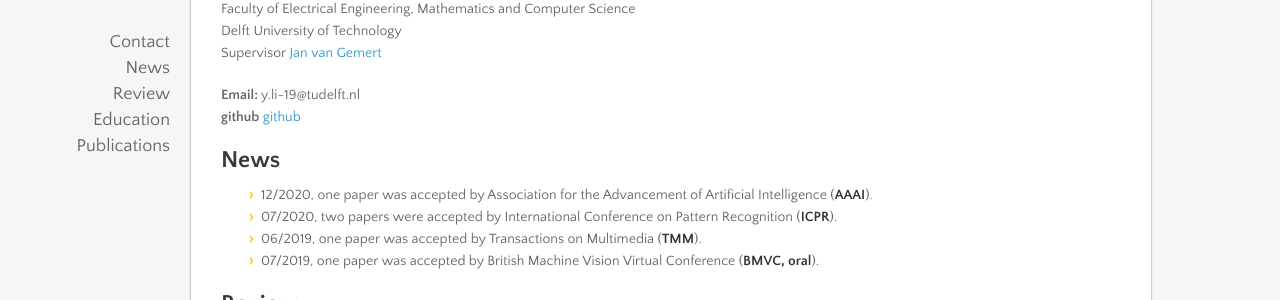
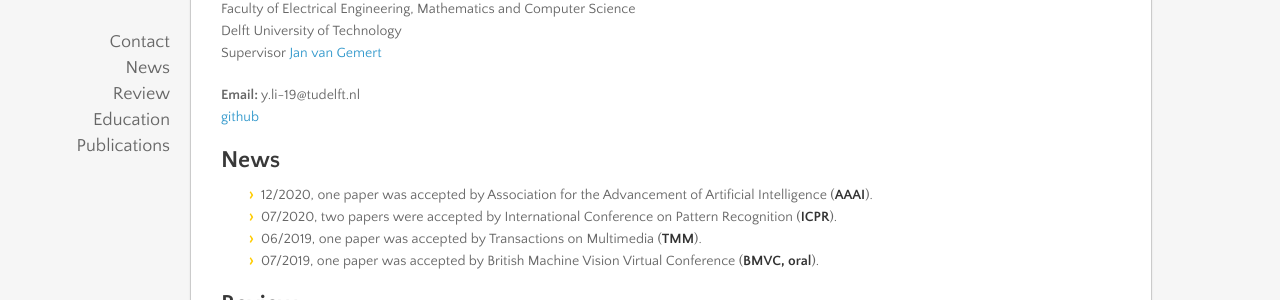
Before and after one commit to liyunqianggyn/liyunqianggyn.github.io, a Jekyll site: the page built from index.md, in a window 1280 px wide and 900 px high, scrolled down 355 px. Shown: the part 151-451 px from the top of the window. Built offline with Jekyll 4.4.1, drawn with Linux system fonts in a browser that asks for light colours; nearby versions of some CDN libraries; our own code applies the rules of GitHub Pages for plain Markdown files.

Commit message:
Update index.md

```diff
--- a/index.md
+++ b/index.md
@@ -10,7 +10,7 @@ Supervisor <a href="https://jvgemert.github.io/">Jan van Gemert</a><br/>
 
 
 <b>Email:</b> y.li-19@tudelft.nl  <br/>
-<b>github</b> <a href="https://github.com/liyunqianggyn">github</a> <br/>
+<b></b> <a href="https://github.com/liyunqianggyn">github</a> <br/>
 
 ## News
 * 12/2020, one paper was accepted by Association for the Advancement of Artificial Intelligence (__AAAI__).
```
